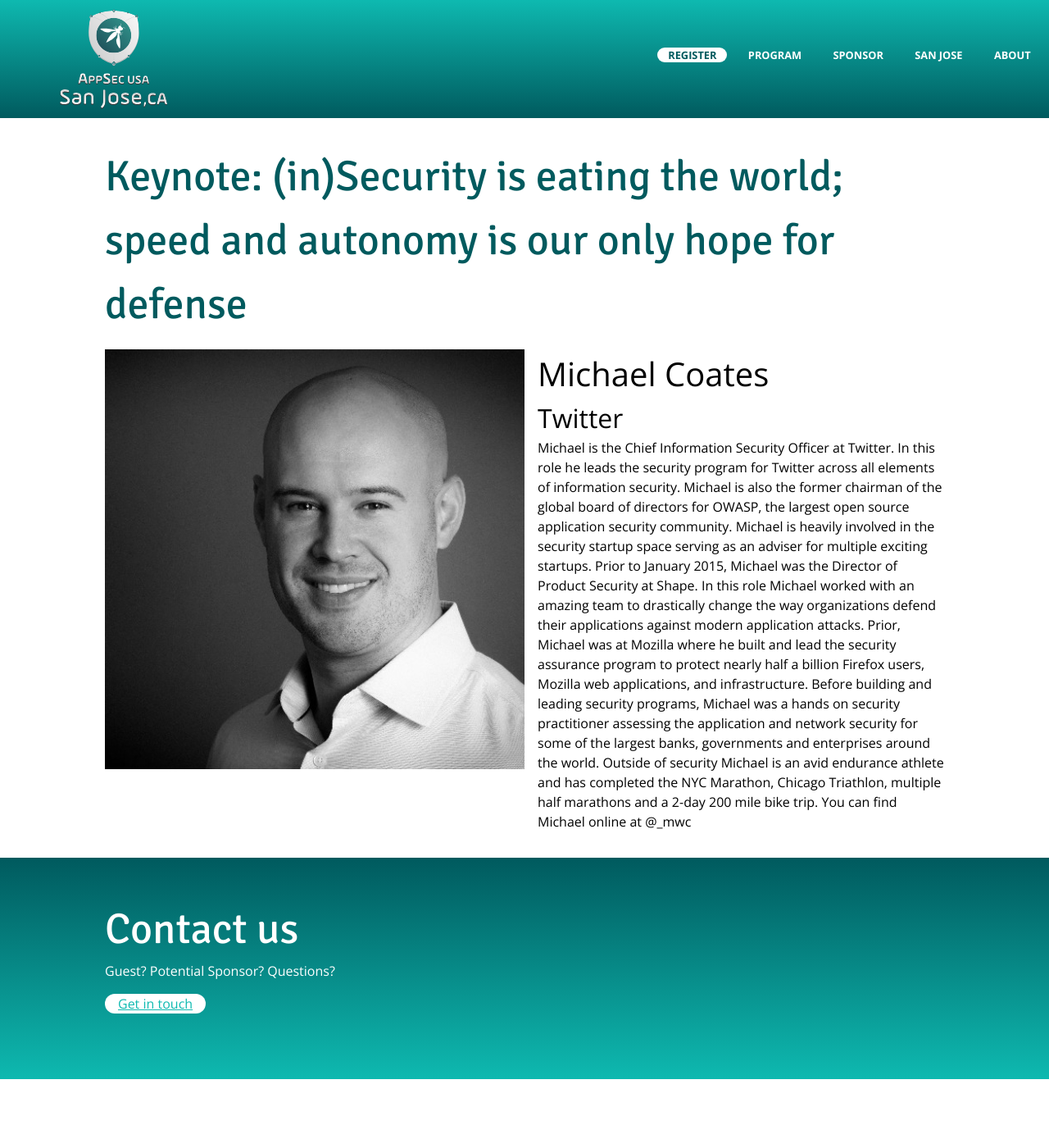
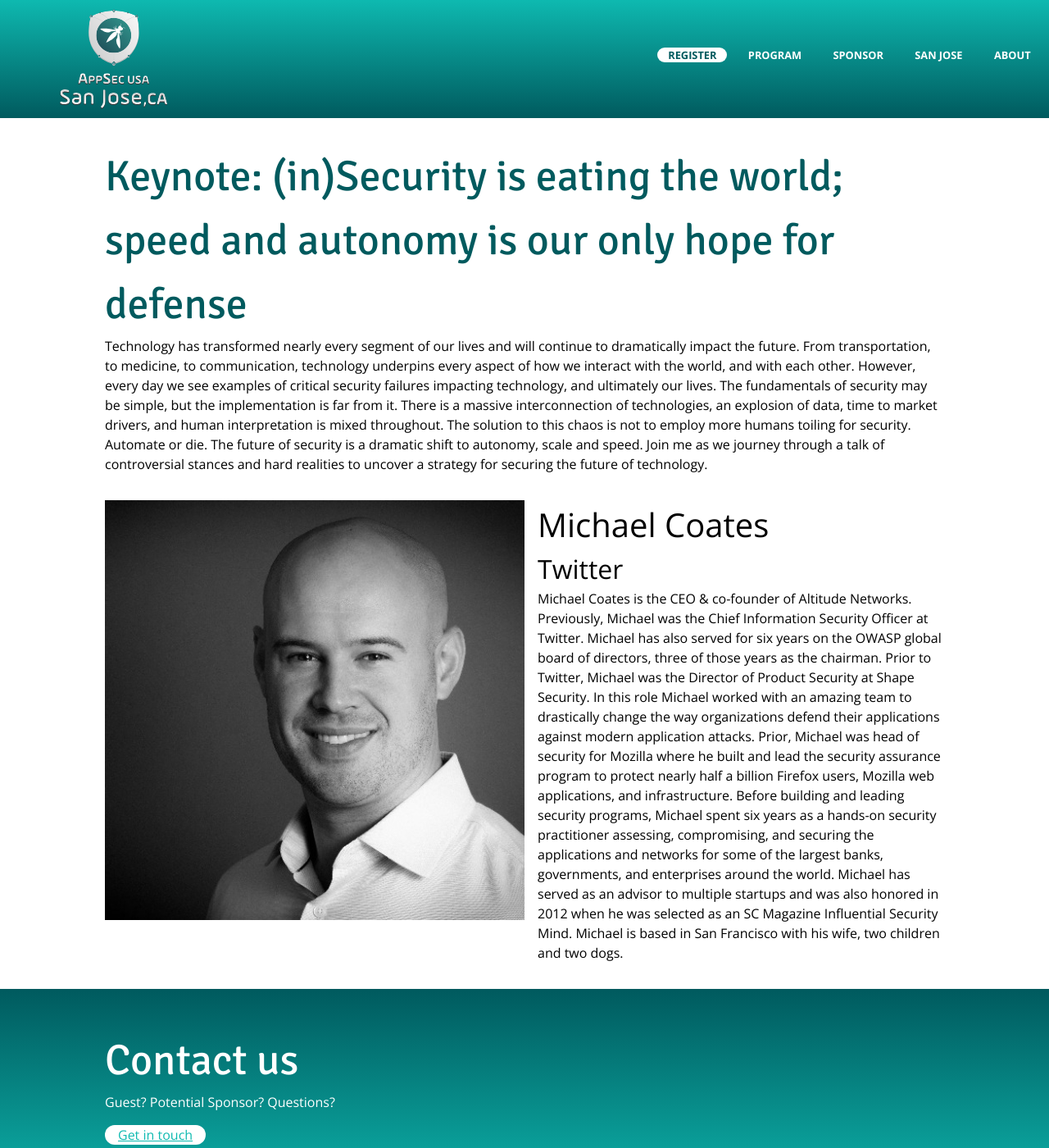
Before and after one commit to OWASP/AppSecUSA2018, a Jekyll site: the page built from program/keynote-coates.md, in a window 1280 px wide and 1400 px high. Shown: the whole window at 82% size. Built offline with Jekyll 4.4.1, drawn with Linux system fonts in a browser that asks for light colours.

Commit message:
Fixing coates keynote

```diff
--- a/_data/keynotespeakers.yml
+++ b/_data/keynotespeakers.yml
@@ -20,13 +20,11 @@
   name       : Michael Coates
   company    : Twitter
   bio        : |
-    Michael is the Chief Information Security Officer at Twitter. In this role he leads the security program for Twitter across all elements of information security. Michael is also the former chairman of the global board of directors for OWASP, the largest open source application security community. Michael is heavily involved in the security startup space serving as an adviser for multiple exciting startups.
-
-    Prior to January 2015, Michael was the Director of Product Security at Shape. In this role Michael worked with an amazing team to drastically change the way organizations defend their applications against modern application attacks. Prior, Michael was at Mozilla where he built and lead the security assurance program to protect nearly half a billion Firefox users, Mozilla web applications, and infrastructure. Before building and leading security programs, Michael was a hands on security practitioner assessing the application and network security for some of the largest banks, governments and enterprises around the world.
-
-    Outside of security Michael is an avid endurance athlete and has completed the NYC Marathon, Chicago Triathlon, multiple half marathons and a 2-day 200 mile bike trip.
-
-    You can find Michael online at @_mwc
+    Michael Coates is the CEO & co-founder of Altitude Networks. Previously, Michael was the Chief Information Security Officer at Twitter. Michael has also served for six years on the OWASP global board of directors, three of those years as the chairman.
+    Prior to Twitter, Michael was the Director of Product Security at Shape Security. In this role Michael worked with an amazing team to drastically change the way organizations defend their applications against modern application attacks. Prior, Michael was head of security for Mozilla where he built and lead the security assurance program to protect nearly half a billion Firefox users, Mozilla web applications, and infrastructure.
+    Before building and leading security programs, Michael spent six years as a hands-on security practitioner assessing, compromising, and securing the applications and networks for some of the largest banks, governments, and enterprises around the world.
+    Michael has served as an advisor to multiple startups and was also honored in 2012 when he was selected as an SC Magazine Influential Security Mind. Michael is based in San Francisco with his wife, two children and two dogs.
   title      : (in)Security is eating the world; speed and autonomy is our only hope for defense
   uri        : /program/keynote-coates
-  description:
+  description: |
+    Technology has transformed nearly every segment of our lives and will continue to dramatically impact the future. From transportation, to medicine, to communication, technology underpins every aspect of how we interact with the world, and with each other. However, every day we see examples of critical security failures impacting technology, and ultimately our lives. The fundamentals of security may be simple, but the implementation is far from it. There is a massive interconnection of technologies, an explosion of data, time to market drivers, and human interpretation is mixed throughout. The solution to this chaos is not to employ more humans toiling for security. Automate or die. The future of security is a dramatic shift to autonomy, scale and speed. Join me as we journey through a talk of controversial stances and hard realities to uncover a strategy for securing the future of technology.
```
